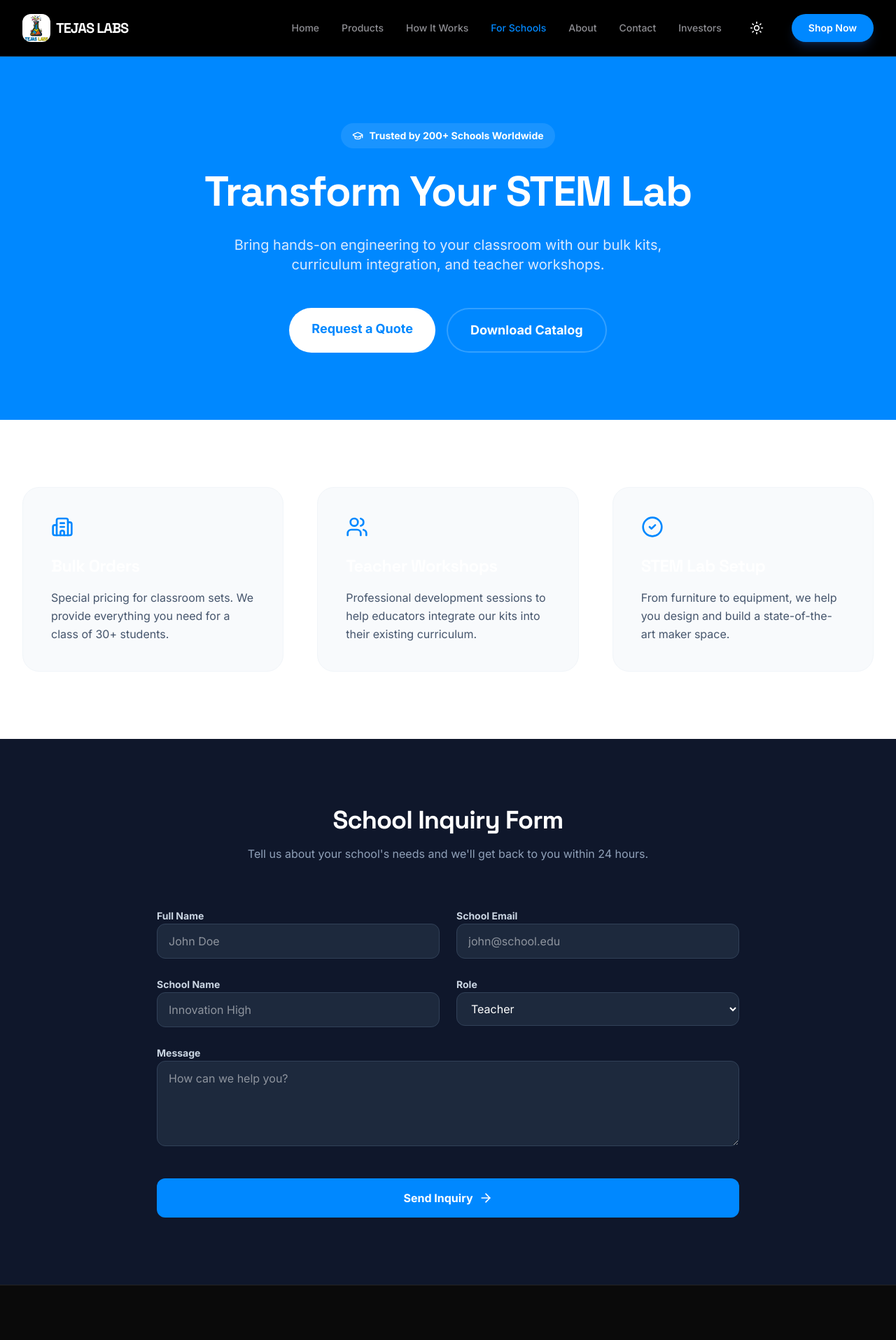
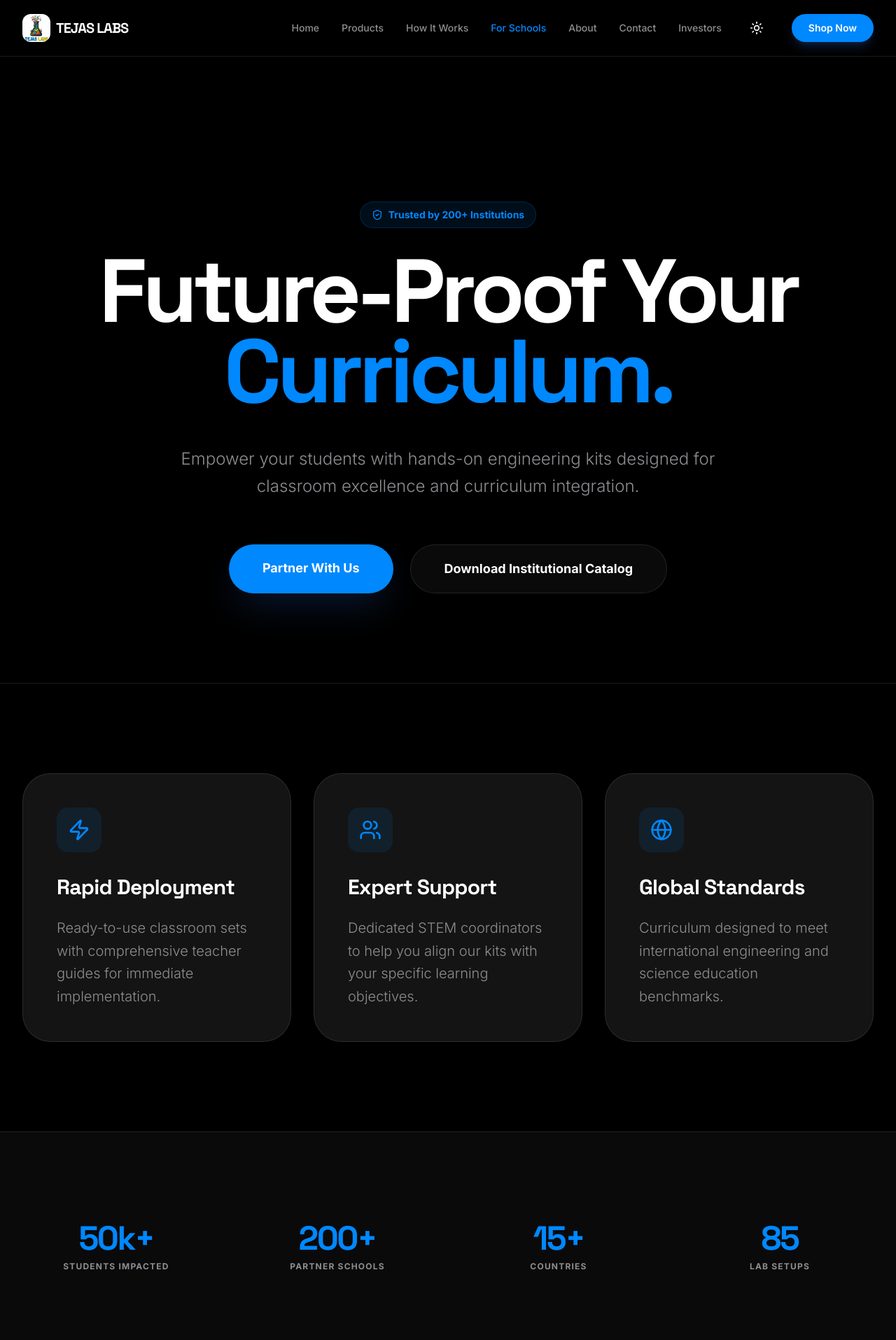
Before and after one commit to TejasLabs-in/TejasLabs, a React (Vite) app: page /for-schools in a window 1280 px wide. Shown: the top 1915 px of the page at 70% size. Built offline with nearby package versions, Linux system fonts and the light colour scheme.

Commit message:
Update ForSchools.tsx

```diff
--- a/src/pages/ForSchools.tsx
+++ b/src/pages/ForSchools.tsx
@@ -1,104 +1,134 @@
 import { motion } from 'motion/react';
-import { GraduationCap, Building2, Users, ArrowRight, CheckCircle2, Mail } from 'lucide-react';
+import { GraduationCap, Building2, Users, ArrowRight, CheckCircle2, Mail, ShieldCheck, Zap, Globe } from 'lucide-react';
 
 export default function ForSchools() {
   return (
-    <div className="bg-white min-h-screen">
-      {/* Hero */}
-      <section className="bg-primary py-24 text-white">
+    <div className="bg-bg-app text-text-app min-h-screen pt-20">
+      {/* Hero - Professional & Bold */}
+      <section className="py-32 border-b border-border-app">
         <div className="max-w-7xl mx-auto px-4 sm:px-6 lg:px-8 text-center">
           <motion.div
             initial={{ opacity: 0, scale: 0.9 }}
             animate={{ opacity: 1, scale: 1 }}
-            className="inline-flex items-center gap-2 px-4 py-2 rounded-full bg-white/10 text-white text-sm font-bold mb-8"
+            className="inline-flex items-center gap-2 px-4 py-2 rounded-full bg-primary/10 text-primary text-sm font-bold mb-8 border border-primary/20"
           >
-            <GraduationCap size={16} />
-            <span>Trusted by 200+ Schools Worldwide</span>
+            <ShieldCheck size={16} />
+            <span>Trusted by 200+ Institutions</span>
           </motion.div>
-          <h1 className="text-4xl md:text-6xl font-display font-bold mb-8">Transform Your STEM Lab</h1>
-          <p className="text-xl text-blue-100 max-w-2xl mx-auto mb-12">
-            Bring hands-on engineering to your classroom with our bulk kits, curriculum integration, and teacher workshops.
+          <h1 className="text-6xl md:text-9xl font-display font-bold mb-12 tracking-tighter leading-[0.9]">
+            Future-Proof Your <br />
+            <span className="text-primary">Curriculum.</span>
+          </h1>
+          <p className="text-2xl text-text-muted max-w-3xl mx-auto mb-16 font-light leading-relaxed">
+            Empower your students with hands-on engineering kits designed for classroom excellence and curriculum integration.
           </p>
-          <div className="flex flex-col sm:flex-row gap-4 justify-center">
-            <a href="#inquiry" className="bg-white text-primary px-8 py-4 rounded-full text-lg font-bold hover:bg-secondary hover:text-slate-900 transition-all">
-              Request a Quote
+          <div className="flex flex-col sm:flex-row gap-6 justify-center">
+            <a href="#inquiry" className="bg-primary text-white px-12 py-5 rounded-full text-lg font-bold hover:bg-blue-600 transition-all shadow-2xl shadow-blue-500/20">
+              Partner With Us
             </a>
-            <a href="#" className="bg-primary border-2 border-white/20 text-white px-8 py-4 rounded-full text-lg font-bold hover:bg-white/10 transition-all">
-              Download Catalog
+            <a href="#" className="bg-bg-soft border border-border-app text-text-app px-12 py-5 rounded-full text-lg font-bold hover:bg-white/10 transition-all">
+              Download Institutional Catalog
             </a>
           </div>
         </div>
       </section>
 
-      {/* Services */}
-      <section className="py-24 max-w-7xl mx-auto px-4 sm:px-6 lg:px-8">
-        <div className="grid md:grid-cols-3 gap-12">
+      {/* Value Propositions - Clean Grids */}
+      <section className="py-32 max-w-7xl mx-auto px-4 sm:px-6 lg:px-8">
+        <div className="grid md:grid-cols-3 gap-8">
           {[
             {
-              icon: <Building2 size={32} className="text-primary" />,
-              title: 'Bulk Orders',
-              desc: 'Special pricing for classroom sets. We provide everything you need for a class of 30+ students.'
+              icon: <Zap size={32} />,
+              title: 'Rapid Deployment',
+              desc: 'Ready-to-use classroom sets with comprehensive teacher guides for immediate implementation.'
             },
             {
-              icon: <Users size={32} className="text-primary" />,
-              title: 'Teacher Workshops',
-              desc: 'Professional development sessions to help educators integrate our kits into their existing curriculum.'
+              icon: <Users size={32} />,
+              title: 'Expert Support',
+              desc: 'Dedicated STEM coordinators to help you align our kits with your specific learning objectives.'
             },
             {
-              icon: <CheckCircle2 size={32} className="text-primary" />,
-              title: 'STEM Lab Setup',
-              desc: 'From furniture to equipment, we help you design and build a state-of-the-art maker space.'
+              icon: <Globe size={32} />,
+              title: 'Global Standards',
+              desc: 'Curriculum designed to meet international engineering and science education benchmarks.'
             }
           ].map((service, i) => (
-            <div key={i} className="p-10 rounded-3xl bg-slate-50 border border-slate-100 hover:shadow-xl transition-all">
-              <div className="mb-6">{service.icon}</div>
-              <h3 className="text-2xl font-bold mb-4">{service.title}</h3>
-              <p className="text-slate-600 leading-relaxed">{service.desc}</p>
+            <motion.div
+              key={i}
+              whileHover={{ y: -10 }}
+              className="apple-card p-12 border-border-app"
+            >
+              <div className="w-16 h-16 bg-primary/10 rounded-2xl flex items-center justify-center mb-8 text-primary">
+                {service.icon}
               </div>
+              <h3 className="text-3xl font-bold mb-6">{service.title}</h3>
+              <p className="text-xl text-text-muted leading-relaxed font-light">{service.desc}</p>
+            </motion.div>
           ))}
         </div>
       </section>
 
-      {/* Inquiry Form */}
-      <section id="inquiry" className="py-24 bg-slate-900 text-white">
+      {/* Stats / Trust Signals */}
+      <section className="py-32 bg-bg-soft border-y border-border-app">
+        <div className="max-w-7xl mx-auto px-4 sm:px-6 lg:px-8">
+          <div className="grid grid-cols-2 md:grid-cols-4 gap-12 text-center">
+            {[
+              { label: 'Students Impacted', val: '50k+' },
+              { label: 'Partner Schools', val: '200+' },
+              { label: 'Countries', val: '15+' },
+              { label: 'Lab Setups', val: '85' }
+            ].map((stat, i) => (
+              <div key={i}>
+                <div className="text-5xl font-display font-bold text-primary mb-2 tracking-tighter">{stat.val}</div>
+                <div className="text-text-muted uppercase tracking-widest text-xs font-bold">{stat.label}</div>
+              </div>
+            ))}
+          </div>
+        </div>
+      </section>
+
+      {/* Inquiry Form - Modern Utility */}
+      <section id="inquiry" className="py-48">
         <div className="max-w-4xl mx-auto px-4 sm:px-6 lg:px-8">
+          <div className="glass-form p-12 md:p-20 rounded-[3rem]">
             <div className="text-center mb-16">
-            <h2 className="text-4xl font-display font-bold mb-4">School Inquiry Form</h2>
-            <p className="text-slate-400">Tell us about your school's needs and we'll get back to you within 24 hours.</p>
+              <h2 className="text-5xl font-display font-bold mb-6 tracking-tight">Institutional Inquiry</h2>
+              <p className="text-xl text-text-muted font-light">Let's discuss how we can elevate your STEM program.</p>
             </div>
 
-          <form className="grid grid-cols-1 md:grid-cols-2 gap-6">
-            <div className="space-y-2">
-              <label className="text-sm font-bold text-slate-300">Full Name</label>
-              <input type="text" className="w-full bg-slate-800 border border-slate-700 rounded-xl px-4 py-3 focus:ring-2 focus:ring-primary outline-none" placeholder="John Doe" />
+            <form className="grid grid-cols-1 md:grid-cols-2 gap-12">
+              <div className="relative group">
+                <input type="text" id="name" className="w-full bg-transparent border-b border-border-app py-4 outline-none focus:border-primary transition-colors peer text-xl" placeholder=" " />
+                <label htmlFor="name" className="absolute left-0 top-4 text-text-muted transition-all peer-focus:-top-4 peer-focus:text-sm peer-focus:text-primary peer-[:not(:placeholder-shown)]:-top-4 peer-[:not(:placeholder-shown)]:text-sm">Full Name</label>
               </div>
-            <div className="space-y-2">
-              <label className="text-sm font-bold text-slate-300">School Email</label>
-              <input type="email" className="w-full bg-slate-800 border border-slate-700 rounded-xl px-4 py-3 focus:ring-2 focus:ring-primary outline-none" placeholder="john@school.edu" />
+              <div className="relative group">
+                <input type="email" id="email" className="w-full bg-transparent border-b border-border-app py-4 outline-none focus:border-primary transition-colors peer text-xl" placeholder=" " />
+                <label htmlFor="email" className="absolute left-0 top-4 text-text-muted transition-all peer-focus:-top-4 peer-focus:text-sm peer-focus:text-primary peer-[:not(:placeholder-shown)]:-top-4 peer-[:not(:placeholder-shown)]:text-sm">School Email</label>
               </div>
-            <div className="space-y-2">
-              <label className="text-sm font-bold text-slate-300">School Name</label>
-              <input type="text" className="w-full bg-slate-800 border border-slate-700 rounded-xl px-4 py-3 focus:ring-2 focus:ring-primary outline-none" placeholder="Innovation High" />
+              <div className="relative group">
+                <input type="text" id="school" className="w-full bg-transparent border-b border-border-app py-4 outline-none focus:border-primary transition-colors peer text-xl" placeholder=" " />
+                <label htmlFor="school" className="absolute left-0 top-4 text-text-muted transition-all peer-focus:-top-4 peer-focus:text-sm peer-focus:text-primary peer-[:not(:placeholder-shown)]:-top-4 peer-[:not(:placeholder-shown)]:text-sm">School Name</label>
               </div>
-            <div className="space-y-2">
-              <label className="text-sm font-bold text-slate-300">Role</label>
-              <select className="w-full bg-slate-800 border border-slate-700 rounded-xl px-4 py-3 focus:ring-2 focus:ring-primary outline-none">
-                <option>Teacher</option>
-                <option>Principal</option>
-                <option>STEM Coordinator</option>
-                <option>District Admin</option>
+              <div className="relative group">
+                <select id="role" className="w-full bg-transparent border-b border-border-app py-4 outline-none focus:border-primary transition-colors peer text-xl appearance-none">
+                  <option className="bg-bg-app">Teacher</option>
+                  <option className="bg-bg-app">Principal</option>
+                  <option className="bg-bg-app">STEM Coordinator</option>
+                  <option className="bg-bg-app">District Admin</option>
                 </select>
+                <label htmlFor="role" className="absolute left-0 -top-4 text-sm text-primary">Role</label>
               </div>
-            <div className="md:col-span-2 space-y-2">
-              <label className="text-sm font-bold text-slate-300">Message</label>
-              <textarea rows={4} className="w-full bg-slate-800 border border-slate-700 rounded-xl px-4 py-3 focus:ring-2 focus:ring-primary outline-none" placeholder="How can we help you?"></textarea>
+              <div className="md:col-span-2 relative group">
+                <textarea id="message" rows={4} className="w-full bg-transparent border-b border-border-app py-4 outline-none focus:border-primary transition-colors peer text-xl resize-none" placeholder=" "></textarea>
+                <label htmlFor="message" className="absolute left-0 top-4 text-text-muted transition-all peer-focus:-top-4 peer-focus:text-sm peer-focus:text-primary peer-[:not(:placeholder-shown)]:-top-4 peer-[:not(:placeholder-shown)]:text-sm">Message</label>
               </div>
-            <div className="md:col-span-2 pt-4">
-              <button className="w-full bg-primary text-white py-4 rounded-xl font-bold hover:bg-blue-600 transition-all flex items-center justify-center gap-2">
-                Send Inquiry <ArrowRight size={20} />
+              <div className="md:col-span-2 pt-8">
+                <button className="w-full bg-primary text-white py-6 rounded-full font-bold hover:bg-blue-600 transition-all flex items-center justify-center gap-3 text-xl shadow-2xl shadow-blue-500/20">
+                  Send Inquiry <ArrowRight size={24} />
                 </button>
               </div>
             </form>
+          </div>
         </div>
       </section>
     </div>
```
Lines whose indentation alone changed are shown as unchanged.
